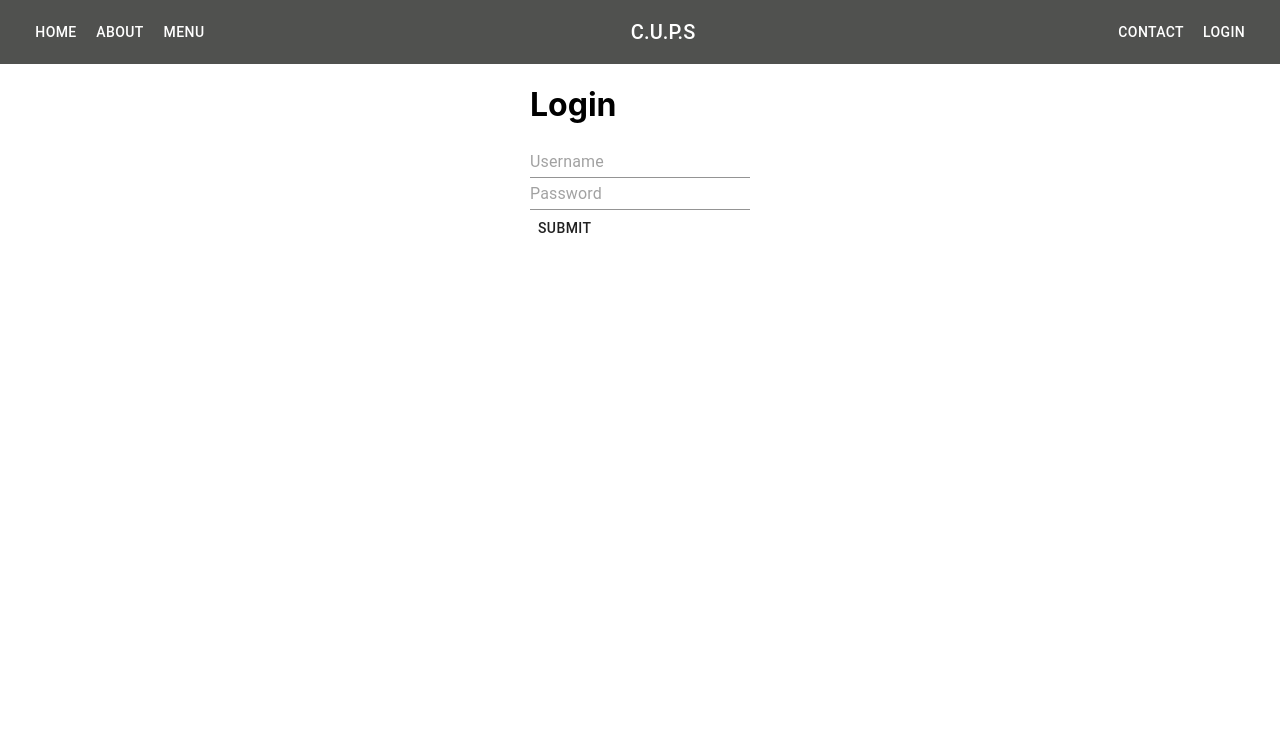
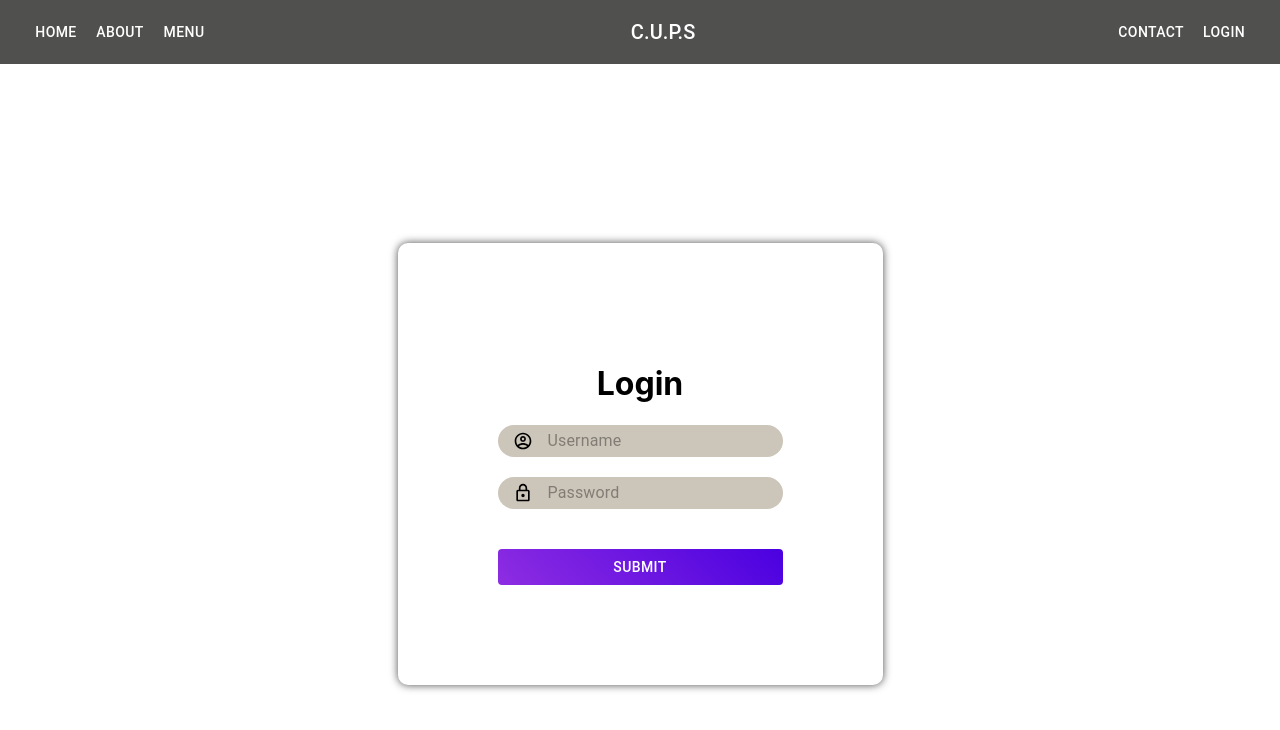
Before and after one commit to AkeemAllen/cups, a React (Create React App) app: page /login in a window 1280 px wide. Shown: the top 730 px of the page. Built offline with nearby package versions, Linux system fonts and the light colour scheme; a web font is replaced by a local one.

Commit message:
Redesigned Login Page

```diff
--- a/src/App.js
+++ b/src/App.js
@@ -13,6 +13,7 @@ function App() {
   return (
     <div>
       <NavBar />
+      <div style={{ height: '100vh' }}>
         <Switch>
           <Route path="/" exact component={Home} />
           <Route path="/login" component={Login} />
@@ -23,6 +24,7 @@ function App() {
           <Redirect to="/" />
         </Switch>
       </div>
+    </div>
   );
 }
 
--- a/src/pages/login.js
+++ b/src/pages/login.js
@@ -1,6 +1,7 @@
 import React from 'react';
 import Input from '@material-ui/core/Input';
-import { Button } from '@material-ui/core';
+import { Button, Container } from '@material-ui/core';
+import { AccountCircleOutlined, LockOutlined } from '@material-ui/icons';
 import axios from 'axios';
 import { Redirect } from 'react-router-dom';
 
@@ -53,25 +54,75 @@ function Login() {
     return <Redirect to="/home" />;
   }
   return (
-    <div style={{ justifyContent: 'center', display: 'flex', width: '100%' }}>
-      <form onSubmit={handleSubmit}>
-        <h1>Login</h1>
+    <Container
+      style={{
+        justifyContent: 'center',
+        display: 'flex',
+        width: '100%',
+        alignItems: 'center',
+        height: '100vh'
+      }}
+      maxWidth="sm"
+    >
+      <form onSubmit={handleSubmit} style={styles.form}>
+        <h1 style={styles.header}>Login</h1>
+        <div style={styles.input}>
+          <AccountCircleOutlined fontSize="small" style={styles.icon} />
           <Input
             placeholder="Username"
             value={userName}
             onChange={handleUsername}
+            disableUnderline={true}
           />
-        <br />
+        </div>
+        <div style={styles.input}>
+          <LockOutlined fontSize="small" style={styles.icon} />
           <Input
             placeholder="Password"
             value={password}
             type="password"
             onChange={handlePassword}
+            disableUnderline={true}
           />
-        <br />
-        <Button type="submit">Submit</Button>
+        </div>
+        <Button type="submit" style={styles.submitBtn}>
+          Submit
+        </Button>
       </form>
-    </div>
+    </Container>
   );
 }
+
+const styles = {
+  form: {
+    display: 'flex',
+    flexDirection: 'column',
+    padding: '100px',
+    backgroundColor: 'white',
+    borderRadius: '10px',
+    boxShadow: '0px 0px 9px 0px rgba(0,0,0,0.7)'
+  },
+  header: {
+    display: 'flex',
+    justifyContent: 'center'
+  },
+  input: {
+    display: 'flex',
+    marginBottom: '20px',
+    alignItems: 'center',
+    borderRadius: '20px',
+    backgroundColor: '#ccc5b9',
+    paddingRight: '15px',
+    paddingLeft: '15px'
+  },
+  submitBtn: {
+    marginTop: '20px',
+    backgroundImage: 'linear-gradient(45deg, #8e2de2, #4a00e0)',
+    color: 'white'
+  },
+  icon: {
+    marginRight: '15px'
+  }
+};
+
 export default Login;
```
Lines whose indentation alone changed are shown as unchanged.
